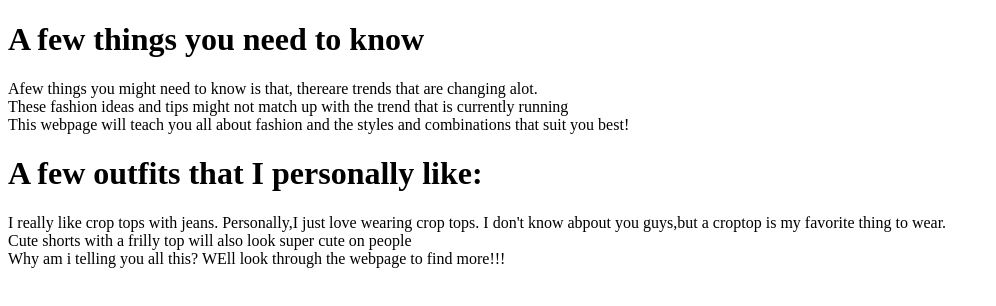
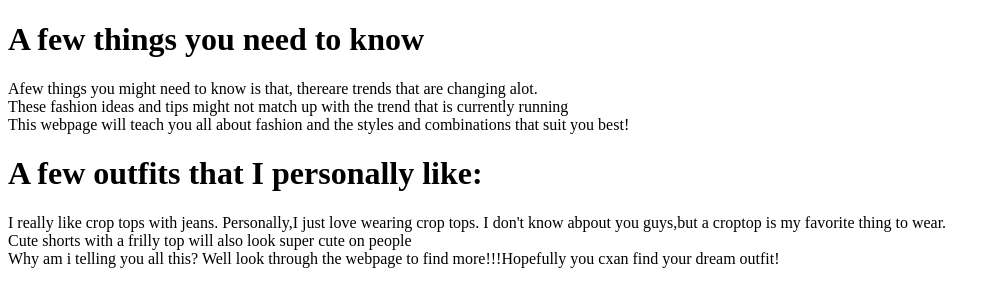
Before and after one commit to RehannaAbraham/mywebpage, a plain HTML site: page index.html in a window 1280 px wide. Shown: the whole page, without its empty margins (0-996 px from the left). Drawn offline with Linux system fonts and the light colour scheme.

Commit message:
Update index.html

```diff
--- a/index.html
+++ b/index.html
@@ -13,7 +13,7 @@
     <h1>A few outfits that I personally like:</h1>
         <P>I really like crop tops with jeans. Personally,I just love wearing crop tops. I don't know abpout you guys,but a croptop is my favorite thing to wear.<br>
         Cute shorts with a frilly top will also look super cute on people<br>
-        Why am i telling you all this? WEll look through the webpage to find more!!!</P>
+        Why am i telling you all this? Well look through the webpage to find more!!!Hopefully you cxan find your dream outfit!</P>
 
 </body>
 </html>
```
